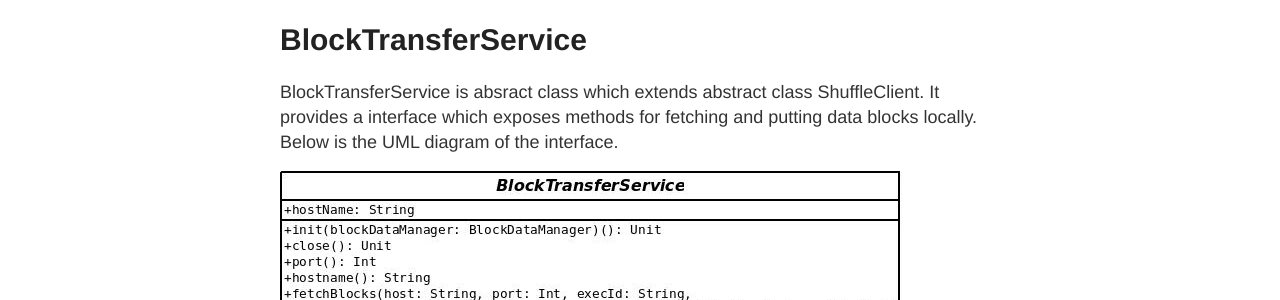
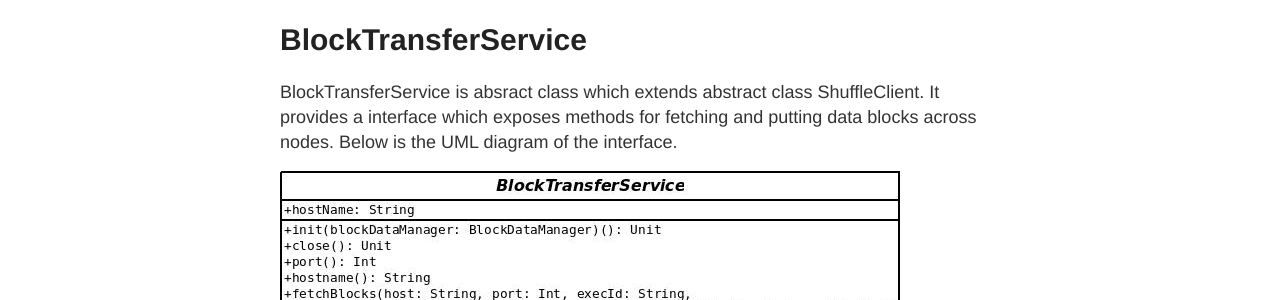
Before and after one commit to PiyushMishra/spak-ghpages, a Jekyll site: the page built from _posts/2015-03-04-blocktransferservice.markdown, in a window 1280 px wide. Shown: the part 147-447 px from the top of the page. Built offline with Jekyll 4.4.1, drawn with Linux system fonts in a browser that asks for light colours; Markdown is read by kramdown in place of the engine named in the settings.

Commit message:
updated post

```diff
--- a/_posts/2015-03-04-blocktransferservice.markdown
+++ b/_posts/2015-03-04-blocktransferservice.markdown
@@ -4,7 +4,7 @@ title: "BlockTransferService"
 categories: Understanding blockTransferService
 ---
 
-BlockTransferService is absract class which extends abstract class ShuffleClient. It provides a interface which exposes methods for fetching and putting data blocks locally.
+BlockTransferService is absract class which extends abstract class ShuffleClient. It provides a interface which exposes methods for fetching and putting data blocks across nodes.
 Below is the UML diagram of the interface.
 
 ![BlockTransferservice image not found]({{ site.baseurl }}/images/BlockTransferService.jpeg)
```
